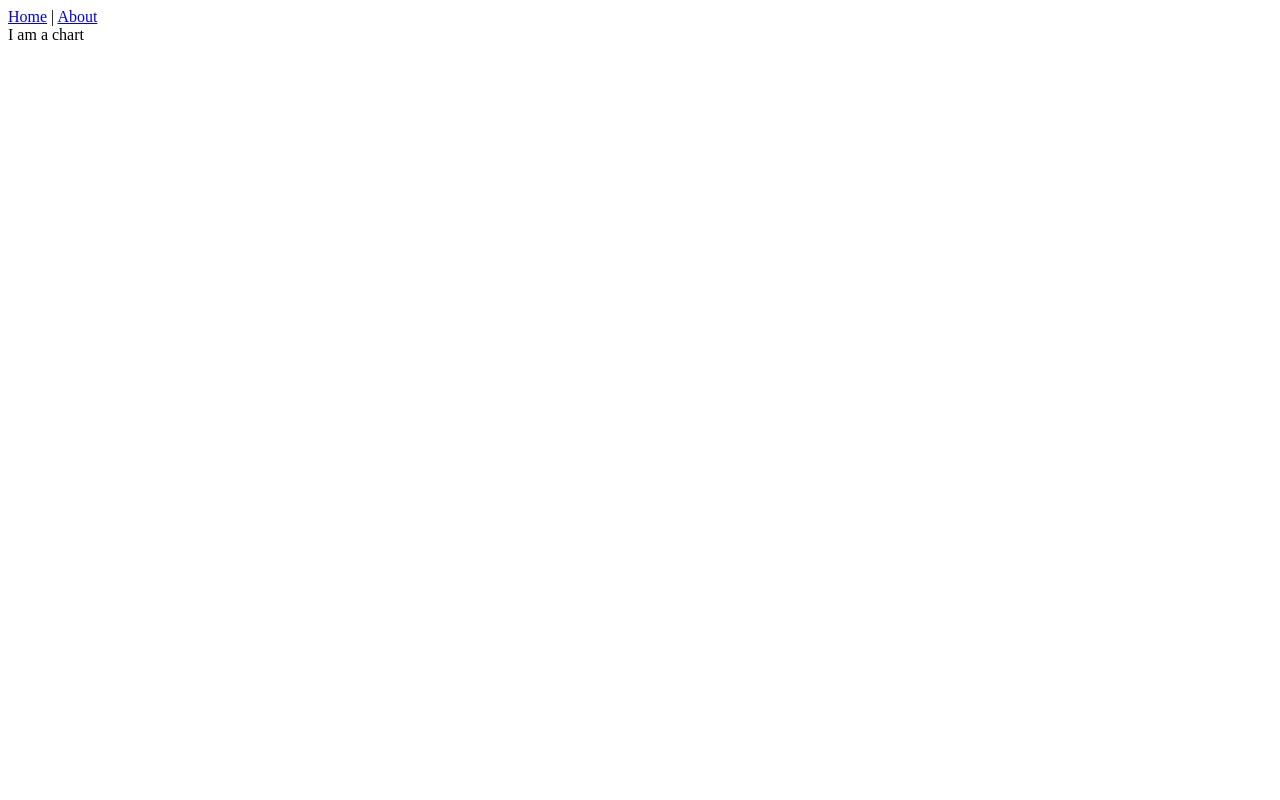
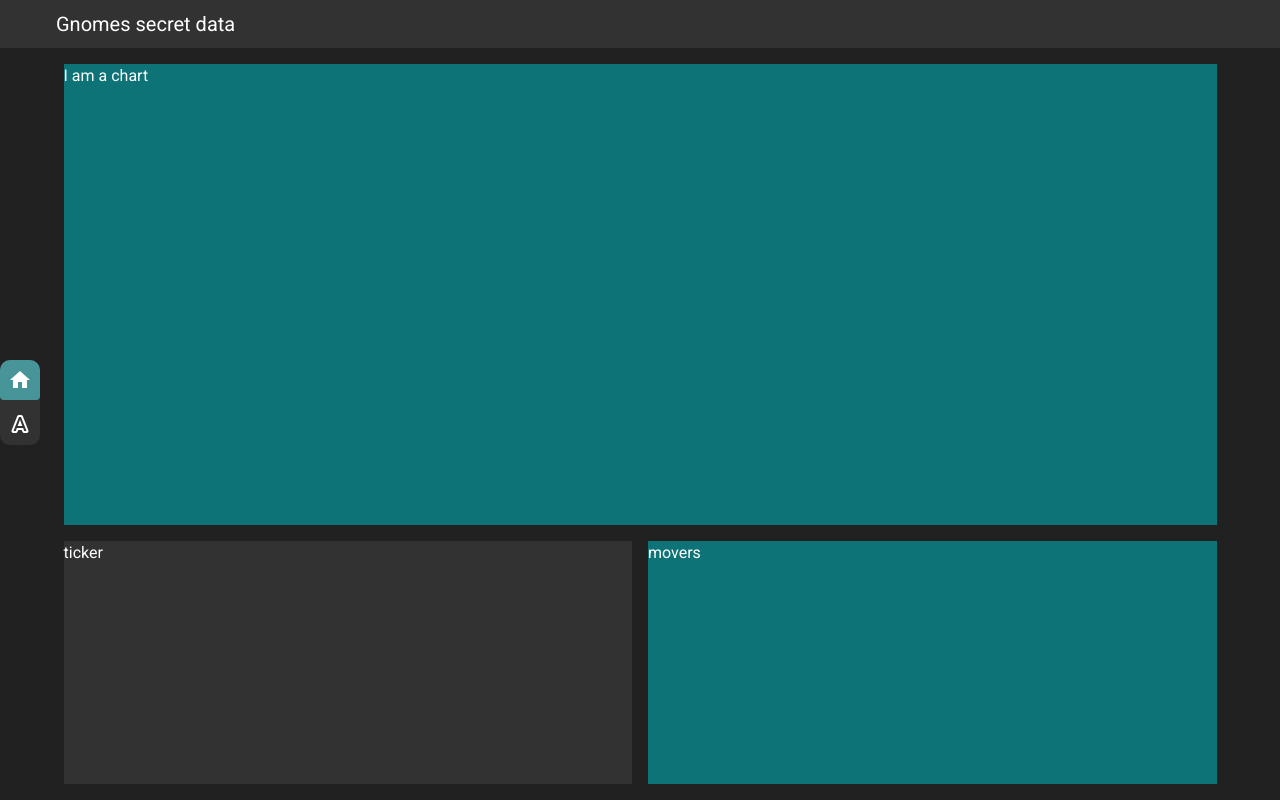
Before and after one commit to Nathan-Payne/firebase-crypto-dash, a Vue app: page / in a window 1280 px wide. Built offline with nearby package versions, Linux system fonts and the light colour scheme.

Commit message:
add vuetify, set grid layout on homepage, add color theme to vuet config , add expandable navigation drawer for router-links

```diff
--- a/public/index.html
+++ b/public/index.html
@@ -6,6 +6,8 @@
     <meta name="viewport" content="width=device-width,initial-scale=1.0">
     <link rel="icon" href="<%= BASE_URL %>favicon.ico">
     <title><%= htmlWebpackPlugin.options.title %></title>
+    <link rel="stylesheet" href="https://fonts.googleapis.com/css?family=Roboto:100,300,400,500,700,900">
+    <link rel="stylesheet" href="https://cdn.jsdelivr.net/npm/@mdi/font@latest/css/materialdesignicons.min.css">
   </head>
   <body>
     <noscript>
--- a/src/App.vue
+++ b/src/App.vue
@@ -1,15 +1,66 @@
 <template>
-  <main id="app">
-    <nav>
-      <router-link to="/">Home</router-link> |
-      <router-link to="/about">About</router-link>
-    </nav>
+  <v-app>
+    <v-app-bar app color="c-3" flat dense>
+      <v-toolbar-title class="white--text px-10"
+        >Gnomes secret data</v-toolbar-title
+      >
+      <v-spacer></v-spacer>
+      <!-- <v-app-bar-nav-icon @click="showMenu = true"></v-app-bar-nav-icon> -->
+    </v-app-bar>
 
-    <router-view />
+    <v-navigation-drawer
+      dark
+      color="c-3"
+      floating
+      expand-on-hover
+      width="160"
+      height="85"
+      mini-variant-width="40"
+      permanent
+      absolute
+      class="nav-position"
+    >
+      <v-list nav dense class="ma-0 pa-0">
+        <v-list-item-group active-class="active-link">
+          <v-list-item to="/" exact>
+            <v-list-item-icon>
+              <v-icon>mdi-home</v-icon>
+            </v-list-item-icon>
+            <v-list-item-title>Home</v-list-item-title>
+          </v-list-item>
 
-    <footer></footer>
-  </main>
+          <v-list-item to="/about" exact>
+            <v-list-item-icon>
+              <v-icon>mdi-format-text-variant-outline</v-icon>
+            </v-list-item-icon>
+            <v-list-item-title>About</v-list-item-title>
+          </v-list-item>
+        </v-list-item-group>
+      </v-list>
+    </v-navigation-drawer>
+
+    <v-main class="c-4">
+      <router-view></router-view>
+    </v-main>
+  </v-app>
 </template>
 
+<script>
+export default {
+  name: "App",
+  data: () => ({
+    showMenu: false
+  })
+};
+</script>
+
 <style>
+.active-link {
+  background-color: #0d7377;
+}
+.nav-position {
+  position: absolute;
+  top: 45vh !important;
+  border-radius: 10px;
+}
 </style>
--- a/src/components/Chart.vue
+++ b/src/components/Chart.vue
@@ -1,14 +1,13 @@
 <template>
-  <div>
+  <div class="white--text c-2">
     I am a chart
   </div>
 </template>
 
 <script>
 export default {
-  name: "Chart",
-}
+  name: "Chart"
+};
 </script>
 
-<style scoped>
-</style>
+<style scoped></style>
--- /dev/null
+++ b/src/components/Movers.vue
@@ -0,0 +1,11 @@
+<template>
+  <div class="white--text c-2">movers</div>
+</template>
+
+<script>
+export default {
+  name: "Movers"
+};
+</script>
+
+<style></style>
--- /dev/null
+++ b/src/components/Ticker.vue
@@ -0,0 +1,11 @@
+<template>
+  <div class="white--text c-3">ticker</div>
+</template>
+
+<script>
+export default {
+  name: "Ticker"
+};
+</script>
+
+<style></style>
--- a/src/main.js
+++ b/src/main.js
@@ -2,11 +2,13 @@ import Vue from "vue";
 import App from "./App.vue";
 import router from "./router";
 import store from "./store";
+import vuetify from "./plugins/vuetify";
 
 Vue.config.productionTip = false;
 
 new Vue({
   router,
   store,
+  vuetify,
   render: h => h(App)
 }).$mount("#app");
--- /dev/null
+++ b/src/plugins/vuetify.js
@@ -0,0 +1,17 @@
+import Vue from "vue";
+import Vuetify from "vuetify/lib";
+
+Vue.use(Vuetify);
+
+export default new Vuetify({
+  theme: {
+    themes: {
+      light: {
+        "c-1": "#14ffec",
+        "c-2": "#0d7377",
+        "c-3": "#323232",
+        "c-4": "#212121"
+      }
+    }
+  }
+});
--- a/src/views/Home.vue
+++ b/src/views/Home.vue
@@ -1,17 +1,56 @@
 <template>
-  <section id="chart-container">
-    <data-chart></data-chart>
-  </section>
+  <v-container class="grid-container">
+    <section id="chart-section">
+      <data-chart class="grid-item"></data-chart>
+    </section>
+    <section id="ticker-section">
+      <data-ticker class="grid-item"></data-ticker>
+    </section>
+    <section id="movers-section">
+      <data-movers class="grid-item"></data-movers>
+    </section>
+  </v-container>
 </template>
 
 <script>
 // @ is an alias to /src
-import Chart from "@/components/Chart.vue";
+import Chart from "@/components/Chart";
+import Ticker from "@/components/Ticker";
+import Movers from "@/components/Movers";
 
 export default {
   name: "Home",
   components: {
-    "data-chart": Chart
+    "data-chart": Chart,
+    "data-ticker": Ticker,
+    "data-movers": Movers
   }
 };
 </script>
+
+<style scoped>
+#chart-section {
+  grid-area: ct;
+}
+#ticker-section {
+  grid-area: tk;
+}
+#movers-section {
+  grid-area: mv;
+}
+.container {
+  height: 100%;
+  padding: 1rem;
+  display: grid;
+  gap: 1rem;
+  grid-template-columns: repeat(8, 1fr);
+  grid-template-rows: auto;
+  grid-template-areas:
+    "ct ct ct ct ct ct ct ct"
+    "ct ct ct ct ct ct ct ct"
+    "tk tk tk tk mv mv mv mv";
+}
+.grid-item {
+  height: 100%;
+}
+</style>
--- /dev/null
+++ b/vue.config.js
@@ -0,0 +1,3 @@
+module.exports = {
+  transpileDependencies: ["vuetify"]
+};
```
Also changed, not shown: package.json (+6 -1 lines), src/assets/logo.svg (added), 1 other file (tests, documents, lock files or other folders).
